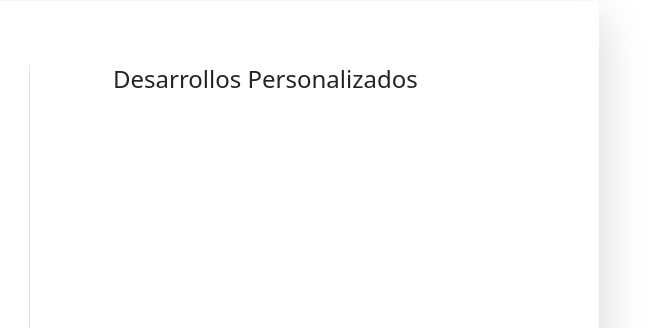
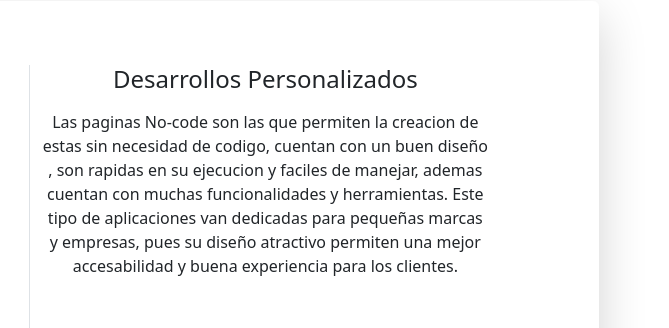
Before and after one commit to laurazc002/LLDigital-1, a plain HTML site: page views/DesarrollosPersonalizados.html in a window 1280 px wide. Shown: the part 119-447 px from the top of the page, 611-1280 px from the left. Drawn offline with nearby package versions, Linux system fonts and the light colour scheme; a script that the page names is missing.

Commit message:
services

```diff
--- a/views/DesarrollosPersonalizados.html
+++ b/views/DesarrollosPersonalizados.html
@@ -70,6 +70,13 @@
                 </div>
                   <div class="col-5 text-center border-start">
                     <h4 class="text-center tituloContenedorDesarrollo">Desarrollos Personalizados</h4>
+                    <p class="parrafoServicios my-3">Las paginas No-code son las que permiten la
+                      creacion de estas sin necesidad de codigo, cuentan con un buen diseño ,
+                      son rapidas en su ejecucion y faciles de manejar, ademas cuentan con muchas
+                      funcionalidades y herramientas.
+                      Este tipo de aplicaciones van dedicadas para pequeñas marcas y empresas,
+                      pues su diseño atractivo permiten una mejor accesabilidad y buena experiencia para los clientes.
+                      </p>
 
 
                   </div>
```
